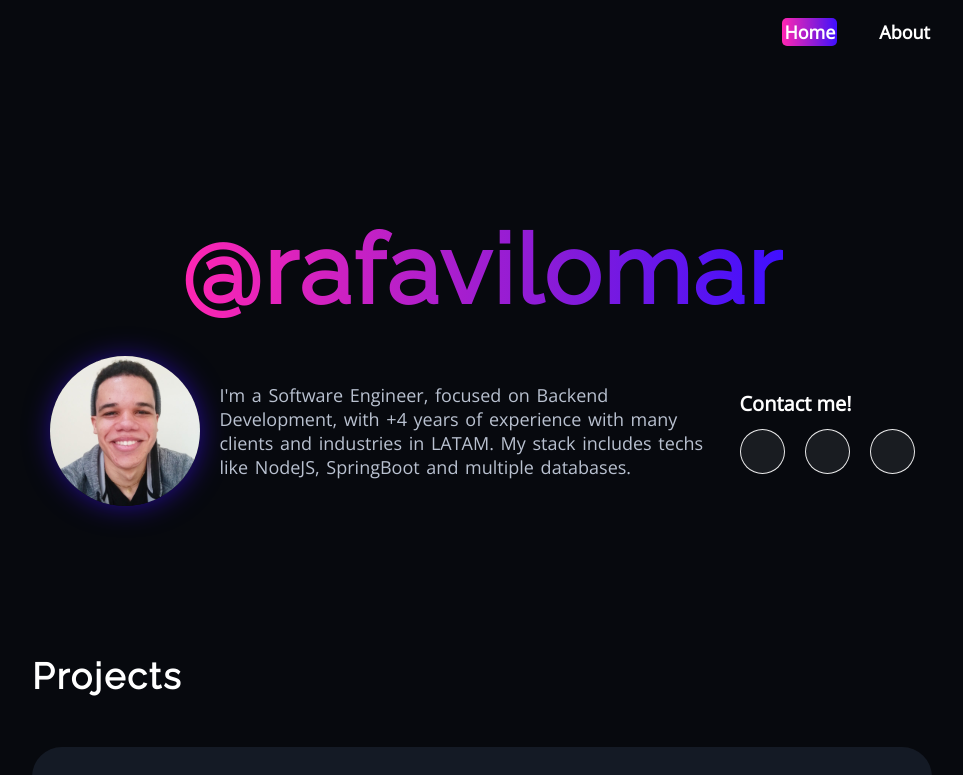
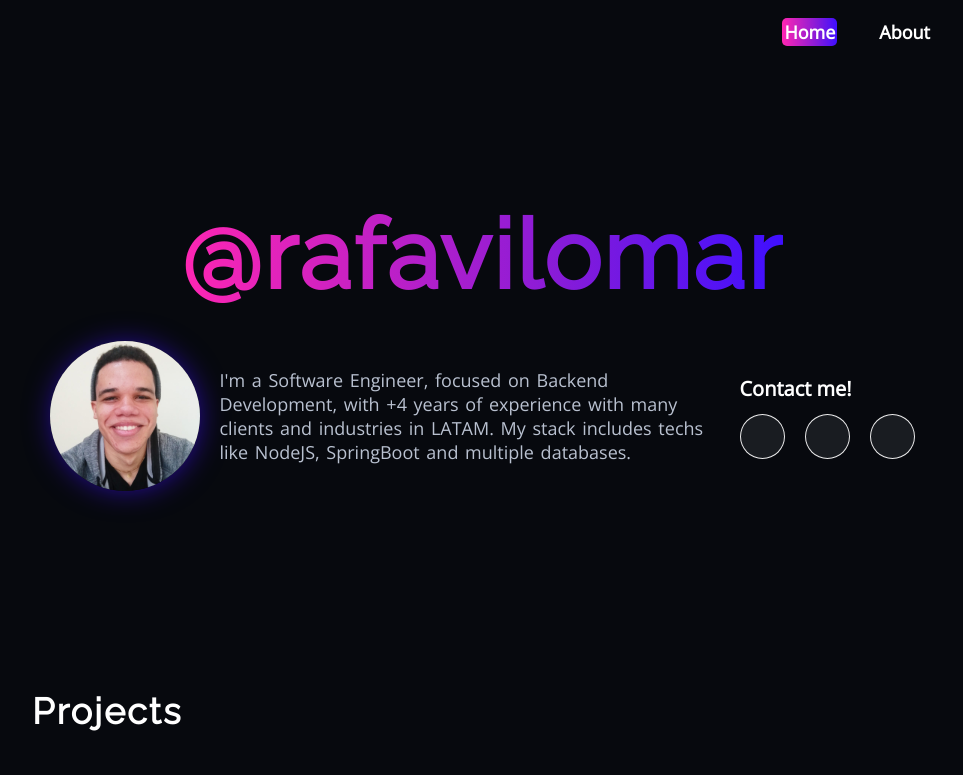
Before and after one commit to rafavilomar/repository, a React (Create React App) app: page / in a window 1280 px wide. Shown: the top 775 px of the page, without its empty margins (158-1121 px from the left). Built offline with nearby package versions, Linux system fonts and the light colour scheme; some icons are missing.

Commit message:
style: remove margin top for presentation

```diff
--- a/src/assets/styles/components/presentation.scss
+++ b/src/assets/styles/components/presentation.scss
@@ -3,7 +3,6 @@
 .presentation {
   bottom: 0px;
   gap: 19px;
-  margin-top: 65px;
   padding: 20px 0;
   min-height: 100vh;
   display: flex;
@@ -94,7 +93,7 @@
     flex-direction: row-reverse;
     justify-content: center;
     bottom: 65px;
-    min-height: 550px;
+    min-height: 650px;
 
     .brand{
         min-width: 400px;
```
